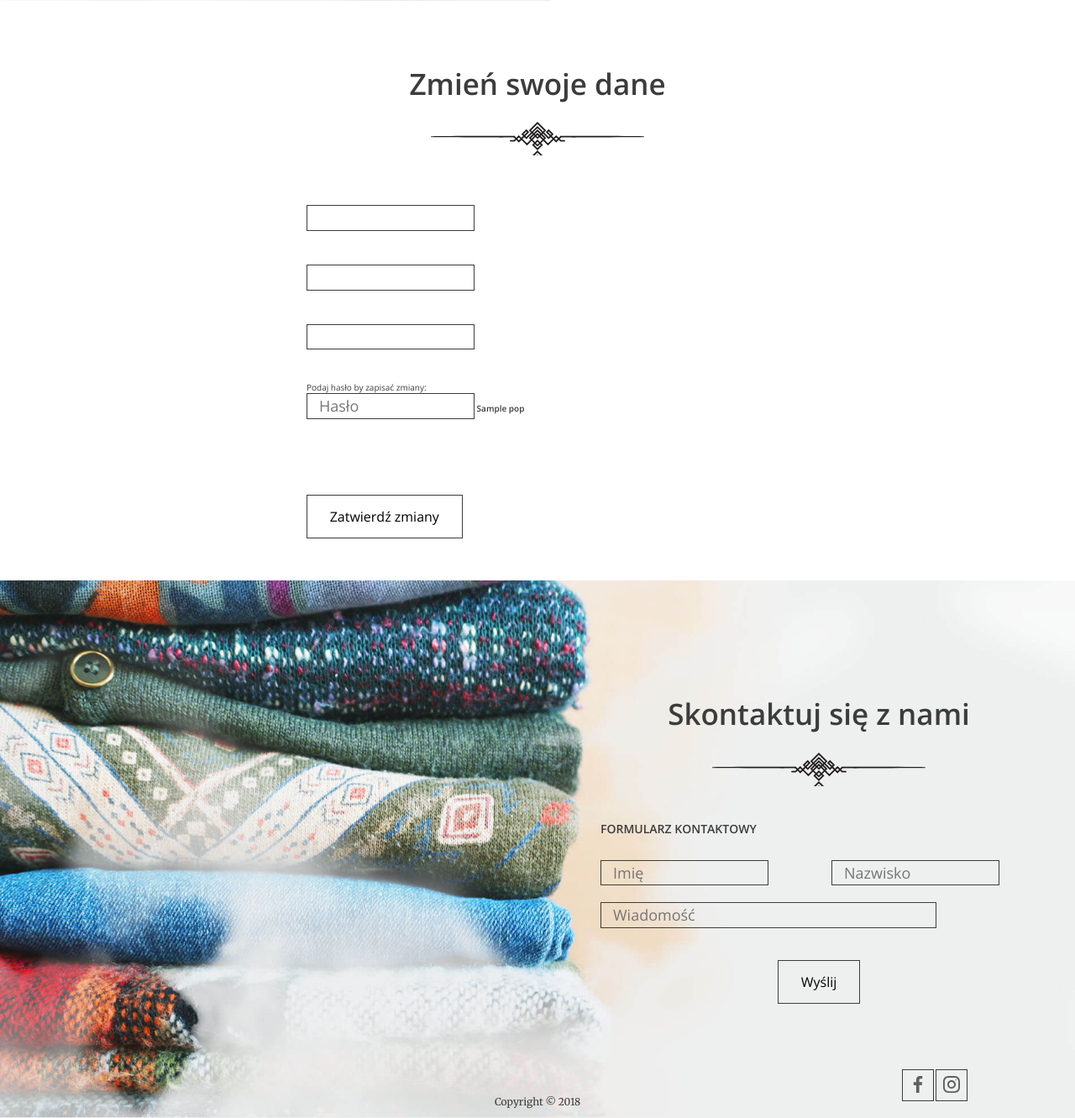
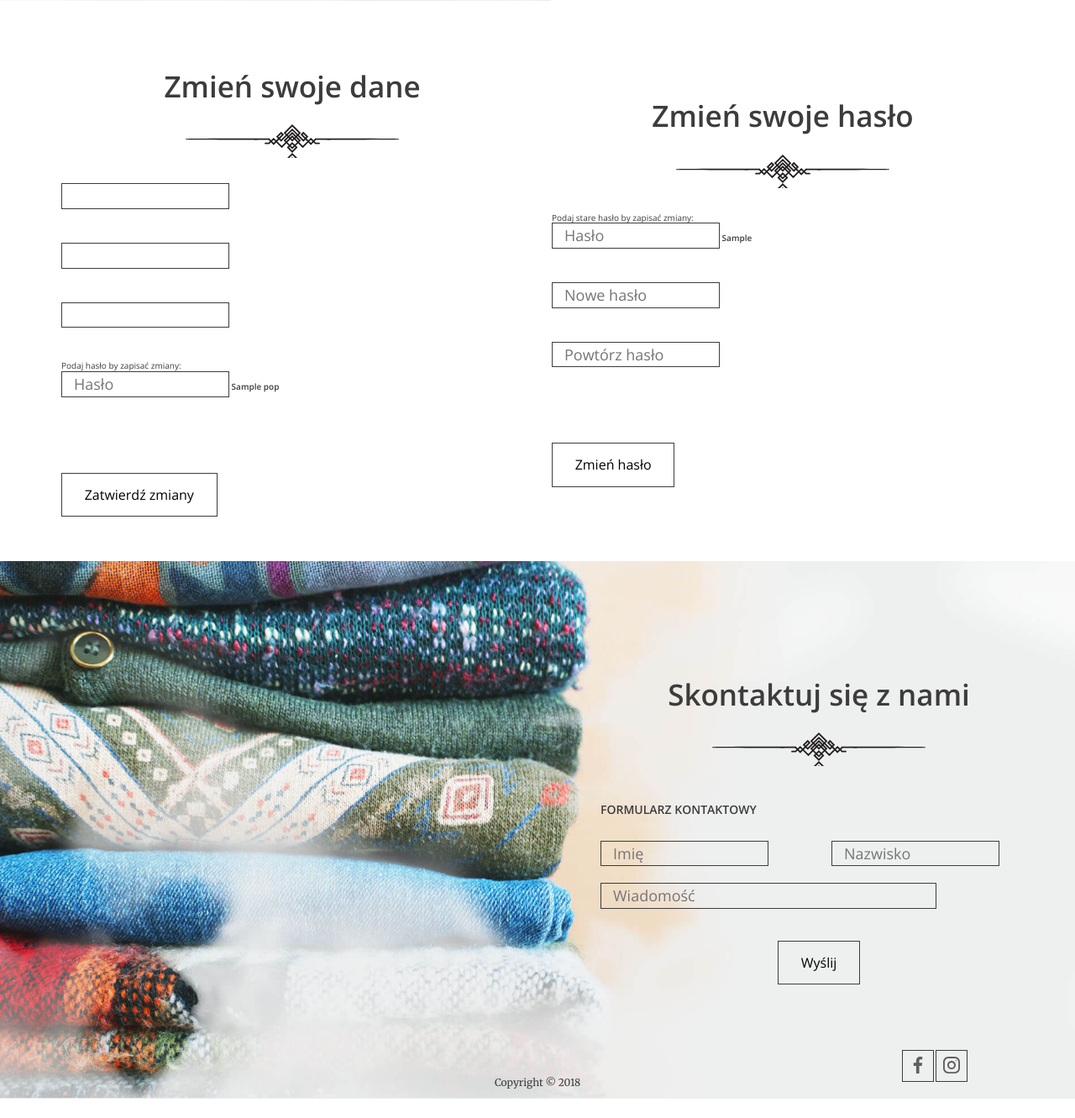
Before and after one commit to Patryk-Baracz/OWDR, a Django app: template owdr/owdr_app/templates/user-edit.html in a window 1280 px wide. Shown: the part 799-2130 px from the top of the page at 84% size. After the commit the page ends 2107 px from the top, so only its background shows below. Run offline with Django 3.2, Linux system fonts and the light colour scheme; the template is opened without the code that fills it: most values are stand-ins (such as "Sample title", 1, 10 or a date in 2020).

Commit message:
zmiana hasła użytkownika

```diff
--- a/owdr/owdr_app/templates/user-edit.html
+++ b/owdr/owdr_app/templates/user-edit.html
@@ -3,6 +3,8 @@
 {% block content %}
 
 <section class="login-page" id="user-edit">
+    <table>
+        <td>
         <h2>Zmień swoje dane</h2>
         <form method="post">
             {% csrf_token %}
@@ -24,14 +26,34 @@
                 <b>{{ pop }}</b>
 
             </div>
-        <!--        <div class="form-group">-->
-        <!--          <input type="password" name="password2" placeholder="Powtórz hasło" />-->
-        <!--        </div>-->
-
             <div class="form-group form-group--buttons">
                 <button class="btn" type="submit">Zatwierdź zmiany</button>
             </div>
         </form>
+        </td>
+        <td>
+        <h2>Zmień swoje hasło</h2>
+        <form method="post">
+            {% csrf_token %}
+            <div class="form-group">
+                Podaj stare hasło by zapisać zmiany: <br>
+                <input type="password" name="password2" placeholder="Hasło"/>
+                <b>{{ pop2 }}</b>
+
+            </div>
+            <div class="form-group">
+              <input type="password" name="new-password" placeholder="Nowe hasło" />
+            </div>
+            <div class="form-group">
+              <input type="password" name="new-password2" placeholder="Powtórz hasło" />
+            </div>
+
+            <div class="form-group form-group--buttons">
+                <button class="btn" type="submit">Zmień hasło</button>
+            </div>
+        </form>
+        </td>
+    </table>
 </section>
 
 {% endblock %}
```
Also changed, not shown: owdr/owdr_app/views.py (+30 -16 lines). Lines whose indentation alone changed are shown as unchanged.
